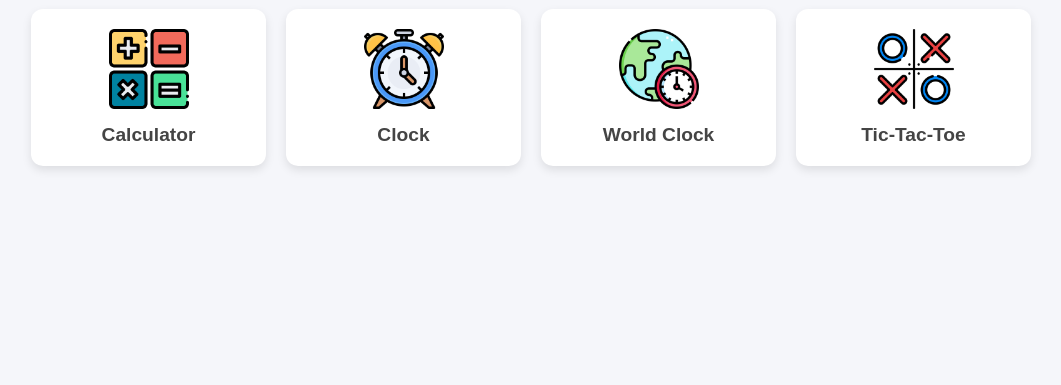
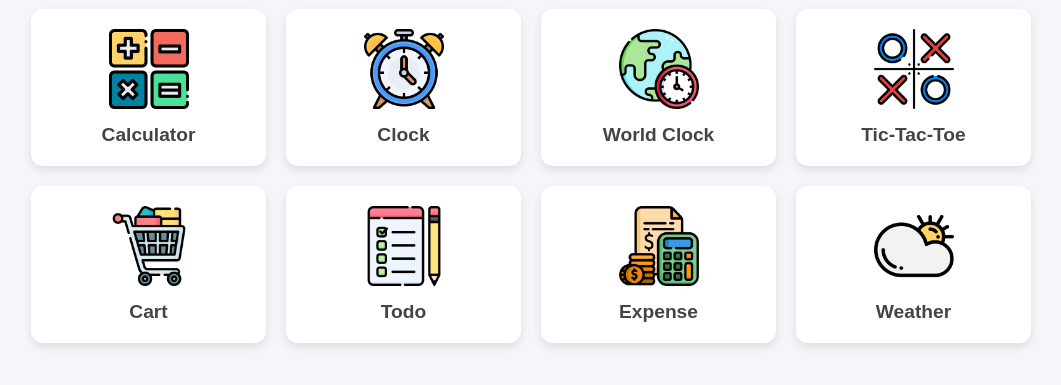
Before and after one commit to isayan19/javascript, a plain HTML site: page web_app/index.html in a window 1280 px wide. Shown: the part 91-476 px from the top of the page, without its empty margins (109-1170 px from the left). Drawn offline with Linux system fonts and the light colour scheme.

Commit message:
add 4 module

```diff
--- a/web_app/index.html
+++ b/web_app/index.html
@@ -29,6 +29,23 @@
                 <img src="./tic-tac-toe/tic-tac-toe.png" alt="worldclock">
                 <h3>Tic-Tac-Toe</h3>
             </a>
+            <!--------------------------------------------------------------------------- -->
+            <a class="module" href="./cart/index.html" target="_blank">
+                <img src="./cart/cart.png" alt="cart">
+                <h3>Cart</h3>
+            </a>
+            <a class="module" href="./todo/index.html" target="_blank">
+                <img src="./todo/todo.png" alt="cart">
+                <h3>Todo</h3>
+            </a>
+            <a class="module" href="./expense/index.html" target="_blank">
+                <img src="./expense/expense.png" alt="cart">
+                <h3>Expense</h3>
+            </a>
+            <a class="module" href="./weather/index.html" target="_blank">
+                <img src="./weather/weather.png" alt="cart">
+                <h3>Weather</h3>
+            </a>
         </div>
     </div>
     <div id="content"></div>
```
